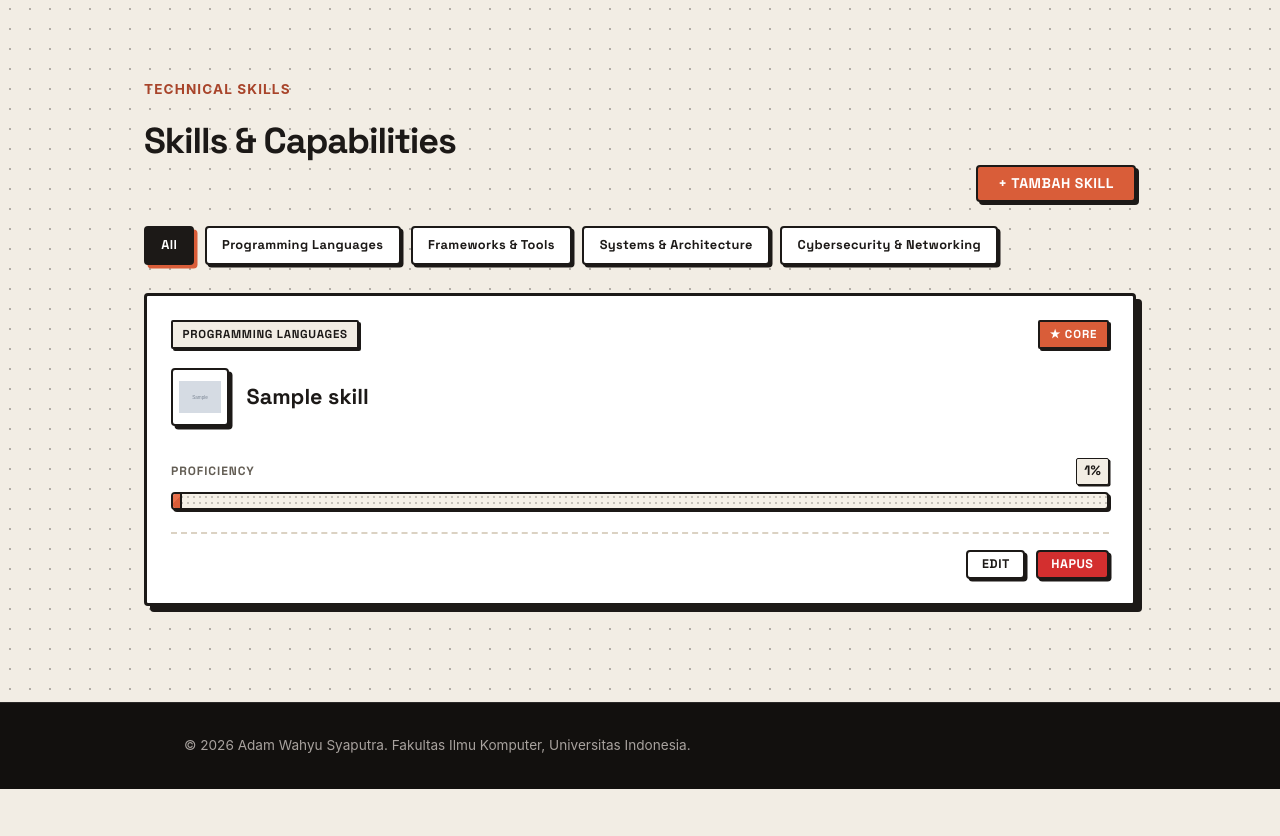
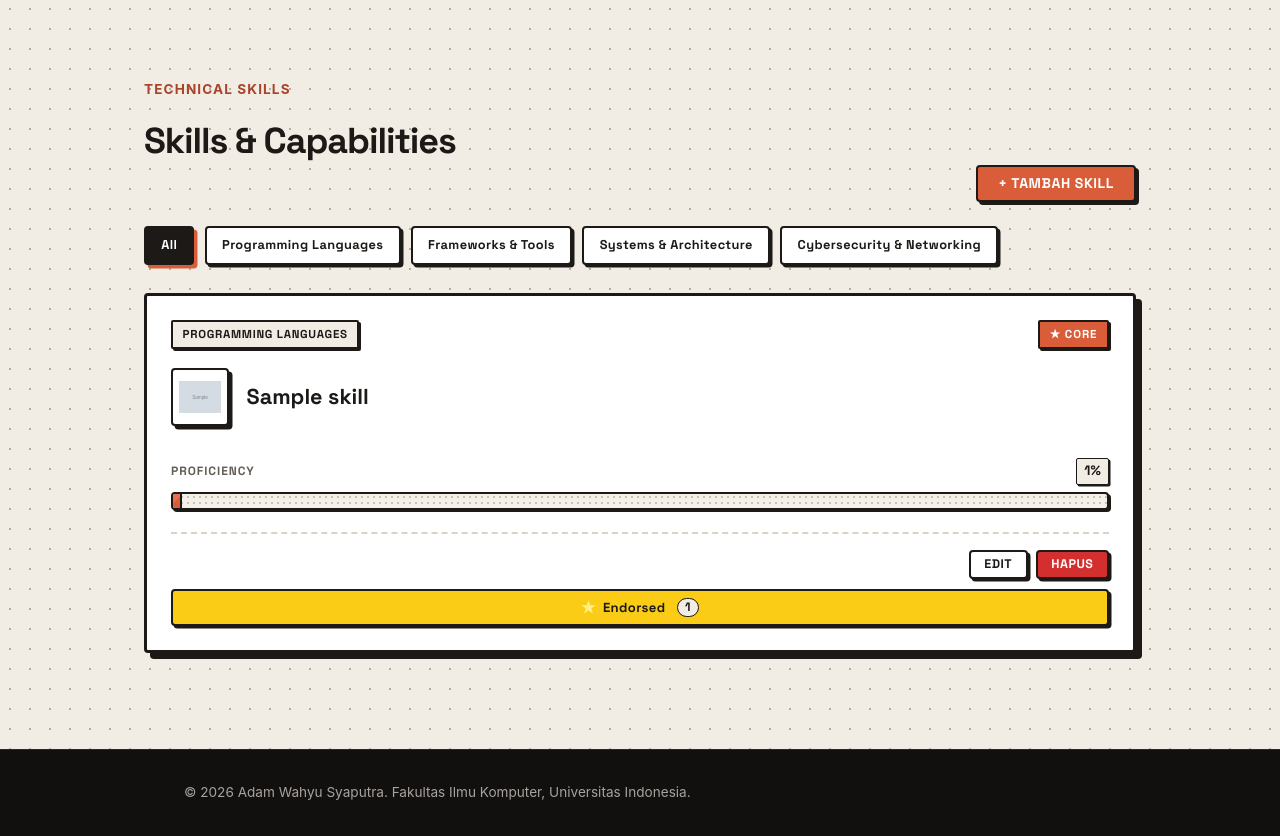
Before and after one commit to adamwsyaputra/myportofolio, a Django app: page /skills/ in a window 1280 px wide. Shown: the part 76-912 px from the top of the page. Before the commit the page ends 865 px from the top, so only its background shows below. Run offline with Django 5.2, Linux system fonts and the light colour scheme; a user stored in the database is signed in; tables that the repository leaves empty hold one stand-in row (values such as "Sample post"); grey boxes marked "Sample" are stand-in pictures.

Commit message:
feat(ui): add interactive endorse/vouch component and conditional action controls for skills and experience

```diff
--- a/main/models.py
+++ b/main/models.py
@@ -19,6 +19,7 @@
     thumbnail = models.URLField(blank=True, null=True)
     started_at = models.DateTimeField(auto_now_add=True)
     ended_at = models.DateTimeField(blank=True, null=True)
+    vouched_by = models.ManyToManyField(User, related_name="vouched_experiences", blank=True)
 
     def __str__(self):
         return self.title
--- a/main/urls.py
+++ b/main/urls.py
@@ -20,6 +20,8 @@
     logout_user,
     toggle_star,
     toggle_star_skill,
+    toggle_endorse_skill,
+    toggle_vouch_experience,
 )
 
 app_name = "main"
@@ -33,6 +35,7 @@
     path("experience/add/", create_experience, name="create_experience"),
     path("experience/<uuid:experience_id>/edit/", update_experience, name="update_experience"),
     path("experience/<uuid:experience_id>/delete/", delete_experience, name="delete_experience"),
+    path("experience/<uuid:experience_id>/vouch/", toggle_vouch_experience, name="toggle_vouch_experience"),
     path("projects/", show_projects, name="show_projects"),
     path("projects/add/", create_project, name="create_project"),
     path("projects/<uuid:project_id>/edit/", update_project, name="update_project"),
@@ -43,6 +46,7 @@
     path("skills/add/", create_skill, name="create_skill"),
     path("skills/<uuid:skill_id>/edit/", update_skill, name="update_skill"),
     path("skills/<uuid:skill_id>/delete/", delete_skill, name="delete_skill"),
+    path("skills/<uuid:skill_id>/endorse/", toggle_endorse_skill, name="toggle_endorse_skill"),
     path("skills/<uuid:skill_id>/star/", toggle_star_skill, name="toggle_star_skill"),
     path("api/skills/", get_skills_json, name="get_skills_json"),
 ]
--- a/main/views.py
+++ b/main/views.py
@@ -38,17 +38,21 @@
 # Experience field
 def show_experience(request):
     category_query = request.GET.get("category", "").strip()
-    experiences = Experience.objects.all().order_by("-started_at")
+    experiences = Experience.objects.all().prefetch_related("vouched_by").order_by("-started_at")
     if category_query:
         experiences = experiences.filter(category=category_query)
     context = {
         "name": NAME,
         "experience_list": experiences,
         "selected_category": category_query,
+        "is_editor": is_editor(request.user),
     }
     return render(request, "experience.html", context)
 
+@login_required(login_url="/login/")
 def create_experience(request):
+    if not request.user.is_superuser:
+        raise PermissionDenied
     form = ExperienceForm(request.POST or None)
     if request.method == "POST" and form.is_valid():
         form.save()
@@ -64,7 +68,10 @@
     }
     return render(request, "experience_form.html", context)
 
+@login_required(login_url="/login/")
 def update_experience(request, experience_id):
+    if not is_editor(request.user):
+        raise PermissionDenied
     experience = get_object_or_404(Experience, pk=experience_id)
     form = ExperienceForm(request.POST or None, instance=experience)
     if request.method == "POST" and form.is_valid():
@@ -81,11 +88,24 @@
     }
     return render(request, "experience_form.html", context)
 
+@login_required(login_url="/login/")
 def delete_experience(request, experience_id):
+    if not request.user.is_superuser:
+        raise PermissionDenied
     experience = get_object_or_404(Experience, pk=experience_id)
     if request.method == "POST":
         experience.delete()
         messages.success(request, "Pengalaman berhasil dihapus!")
+    return redirect("main:show_experience")
+
+@login_required(login_url="/login/")
+def toggle_vouch_experience(request, experience_id):
+    experience = get_object_or_404(Experience, pk=experience_id)
+    if request.method == "POST":
+        if request.user in experience.vouched_by.all():
+            experience.vouched_by.remove(request.user)
+        else:
+            experience.vouched_by.add(request.user)
     return redirect("main:show_experience")
 
 
@@ -192,6 +212,7 @@
         "name": NAME,
         "skill_list": skills,
         "selected_category": category_query,
+        "is_editor": is_editor(request.user),
     }
     return render(request, "skills.html", context)
 
@@ -243,7 +264,7 @@
     return redirect("main:show_skills")
 
 @login_required(login_url="/login/")
-def toggle_star_skill(request, skill_id):
+def toggle_endorse_skill(request, skill_id):
     skill = get_object_or_404(Skill, pk=skill_id)
     if request.method == "POST":
         if request.user in skill.starred_by.all():
@@ -251,6 +272,8 @@
         else:
             skill.starred_by.add(request.user)
     return redirect("main:show_skills")
+
+toggle_star_skill = toggle_endorse_skill
 
 
 # Authentication Views
--- a/static/css/style.css
+++ b/static/css/style.css
@@ -559,6 +559,133 @@
 }
 
 .star-count {
+  display: inline-flex;
+  align-items: center;
+  justify-content: center;
+  font-family: "Space Grotesk", sans-serif;
+  font-size: 0.76rem;
+  font-weight: 800;
+  color: var(--ink) !important;
+  background: var(--paper) !important;
+  border: 1.5px solid var(--ink);
+  border-radius: 999px;
+  padding: 0.08rem 0.45rem;
+  margin-left: 0.25rem;
+  min-width: 22px;
+  line-height: 1.2;
+}
+
+/* Endorsement Button (LinkedIn style for Skills) */
+.button-endorse {
+  display: inline-flex;
+  align-items: center;
+  justify-content: center;
+  gap: 0.45rem;
+  width: 100%;
+  margin: 0;
+  padding: 0.42rem 0.85rem;
+  font-family: "Space Grotesk", sans-serif;
+  font-size: 0.82rem;
+  font-weight: 700;
+  letter-spacing: 0.03em;
+  color: var(--ink) !important;
+  background-color: var(--surface) !important;
+  border: 2px solid var(--ink);
+  border-radius: var(--radius);
+  box-shadow: 2.5px 2.5px 0 var(--ink);
+  cursor: pointer;
+  text-decoration: none;
+  transition: transform 0.15s ease, box-shadow 0.15s ease, background-color 0.15s ease, color 0.15s ease;
+  white-space: nowrap;
+}
+
+.button-endorse:hover {
+  background-color: #dbeafe !important;
+  color: var(--ink) !important;
+  transform: translate(-1.5px, -1.5px);
+  box-shadow: 4px 4px 0 var(--ink);
+}
+
+.button-endorse:active {
+  transform: translate(1px, 1px);
+  box-shadow: 1px 1px 0 var(--ink);
+}
+
+.button-endorse.is-endorsed {
+  background-color: var(--accent, #3b82f6) !important;
+  color: #ffffff !important;
+  box-shadow: 2.5px 2.5px 0 var(--ink);
+}
+
+.button-endorse.is-endorsed:hover {
+  background-color: #2563eb !important;
+  color: #ffffff !important;
+}
+
+.button-endorse span[aria-hidden="true"] {
+  font-size: 1rem;
+  line-height: 1;
+}
+
+.button-endorse.is-endorsed span[aria-hidden="true"] {
+  color: #fef08a;
+}
+
+/* Vouch Button (Peer Verification for Experience) */
+.button-vouch {
+  display: inline-flex;
+  align-items: center;
+  justify-content: center;
+  gap: 0.45rem;
+  width: 100%;
+  margin: 0;
+  padding: 0.42rem 0.85rem;
+  font-family: "Space Grotesk", sans-serif;
+  font-size: 0.82rem;
+  font-weight: 700;
+  letter-spacing: 0.03em;
+  color: var(--ink) !important;
+  background-color: var(--surface) !important;
+  border: 2px solid var(--ink);
+  border-radius: var(--radius);
+  box-shadow: 2.5px 2.5px 0 var(--ink);
+  cursor: pointer;
+  text-decoration: none;
+  transition: transform 0.15s ease, box-shadow 0.15s ease, background-color 0.15s ease, color 0.15s ease;
+  white-space: nowrap;
+}
+
+.button-vouch:hover {
+  background-color: #dcfce7 !important;
+  color: var(--ink) !important;
+  transform: translate(-1.5px, -1.5px);
+  box-shadow: 4px 4px 0 var(--ink);
+}
+
+.button-vouch:active {
+  transform: translate(1px, 1px);
+  box-shadow: 1px 1px 0 var(--ink);
+}
+
+.button-vouch.is-vouched {
+  background-color: #10b981 !important;
+  color: #ffffff !important;
+  box-shadow: 2.5px 2.5px 0 var(--ink);
+}
+
+.button-vouch.is-vouched:hover {
+  background-color: #059669 !important;
+  color: #ffffff !important;
+}
+
+.button-vouch span[aria-hidden="true"] {
+  font-size: 1rem;
+  line-height: 1;
+  font-weight: 900;
+}
+
+.endorse-count,
+.vouch-count {
   display: inline-flex;
   align-items: center;
   justify-content: center;
@@ -857,12 +984,23 @@
 
 .experience-card-actions {
   display: flex;
-  justify-content: flex-end;
-  align-items: center;
+  flex-direction: column;
   gap: 0.65rem;
   margin-top: auto;
   padding-top: 1rem;
   border-top: 2px dashed var(--line);
+}
+
+.experience-card-actions_manage {
+  display: flex;
+  justify-content: flex-end;
+  align-items: center;
+  gap: 0.5rem;
+  width: 100%;
+}
+
+.experience-card-actions_bottom {
+  width: 100%;
 }
 
 /* --- Comic Buttons System --- */
@@ -1534,12 +1672,23 @@
 /* Skill Card Actions */
 .skill-card-actions {
   display: flex;
-  justify-content: flex-end;
-  align-items: center;
+  flex-direction: column;
   gap: 0.65rem;
   margin-top: 1.4rem;
   padding-top: 1rem;
   border-top: 2px dashed var(--line);
+}
+
+.skill-card-actions_manage {
+  display: flex;
+  justify-content: flex-end;
+  align-items: center;
+  gap: 0.5rem;
+  width: 100%;
+}
+
+.skill-card-actions_bottom {
+  width: 100%;
 }
 
 /* Form Container Scaffolding */
--- /dev/null
+++ b/templates/components/skill_endorse.html
@@ -0,0 +1,10 @@
+<form method="post" action="{% url 'main:toggle_endorse_skill' skill.id %}" class="star-form endorse-form">
+  {% csrf_token %}
+  <button type="submit"
+          class="button button-endorse button-star{% if user in skill.starred_by.all %} is-endorsed is-starred{% endif %}"
+          title="{% if skill.starred_by.all %}Endorsed by {{ skill.starred_by.all|join:', ' }}{% else %}Be the first to endorse{% endif %}">
+    <span aria-hidden="true">{% if user in skill.starred_by.all %}&#9733;{% else %}&#9734;{% endif %}</span>
+    {% if user in skill.starred_by.all %}Endorsed{% else %}Endorse{% endif %}
+    <span class="star-count endorse-count">{{ skill.starred_by.count }}</span>
+  </button>
+</form>
--- /dev/null
+++ b/templates/components/skill_star.html
@@ -0,0 +1 @@
+{% include "components/skill_endorse.html" with skill=skill %}
--- a/templates/skills.html
+++ b/templates/skills.html
@@ -12,9 +12,11 @@
         <p class="hero-kicker">TECHNICAL SKILLS</p>
         <h1 class="section-title">Skills & Capabilities</h1>
       </div>
+      {% if user.is_superuser %}
         <a href="{% url 'main:create_skill' %}" class="comic-btn comic-btn-primary">
           + Tambah Skill
         </a>
+      {% endif %}
     </div>
 
     <!-- Category Filter Bar -->
@@ -74,10 +76,19 @@
           </div>
 
           <div class="skill-card-actions">
+            {% if user.is_superuser or is_editor %}
+              <div class="skill-card-actions_manage">
                 <a href="{% url 'main:update_skill' skill.id %}" class="comic-btn comic-btn-sm comic-btn-secondary">
                   Edit
                 </a>
+                {% if user.is_superuser %}
                   {% include "components/skill_delete_modal.html" with skill=skill %}
+                {% endif %}
+              </div>
+            {% endif %}
+            <div class="skill-card-actions_bottom">
+              {% include "components/skill_endorse.html" with skill=skill %}
+            </div>
           </div>
         </article>
       {% empty %}
@@ -85,7 +96,9 @@
           <p class="hero-kicker">EMPTY ARSENAL</p>
           <h2 style="font-family: 'Space Grotesk', sans-serif; font-size: 1.5rem; margin-bottom: 0.5rem;">Belum Ada Keahlian</h2>
           <p style="color: var(--text-muted); margin-bottom: 1.5rem;">Tambahkan keahlian pertama Anda untuk melengkapi Technical Arsenal.</p>
+          {% if user.is_superuser %}
             <a href="{% url 'main:create_skill' %}" class="comic-btn comic-btn-primary">+ Tambah Skill Sekarang</a>
+          {% endif %}
         </div>
       {% endfor %}
     </div>
```
Also changed, not shown: main/tests.py (+131 -12 lines), templates/components/experience_vouch.html (added, +10 -0 lines), templates/experience.html (+13 -0 lines), main/migrations/0009_experience_vouched_by.py (added). Lines whose indentation alone changed are shown as unchanged.
